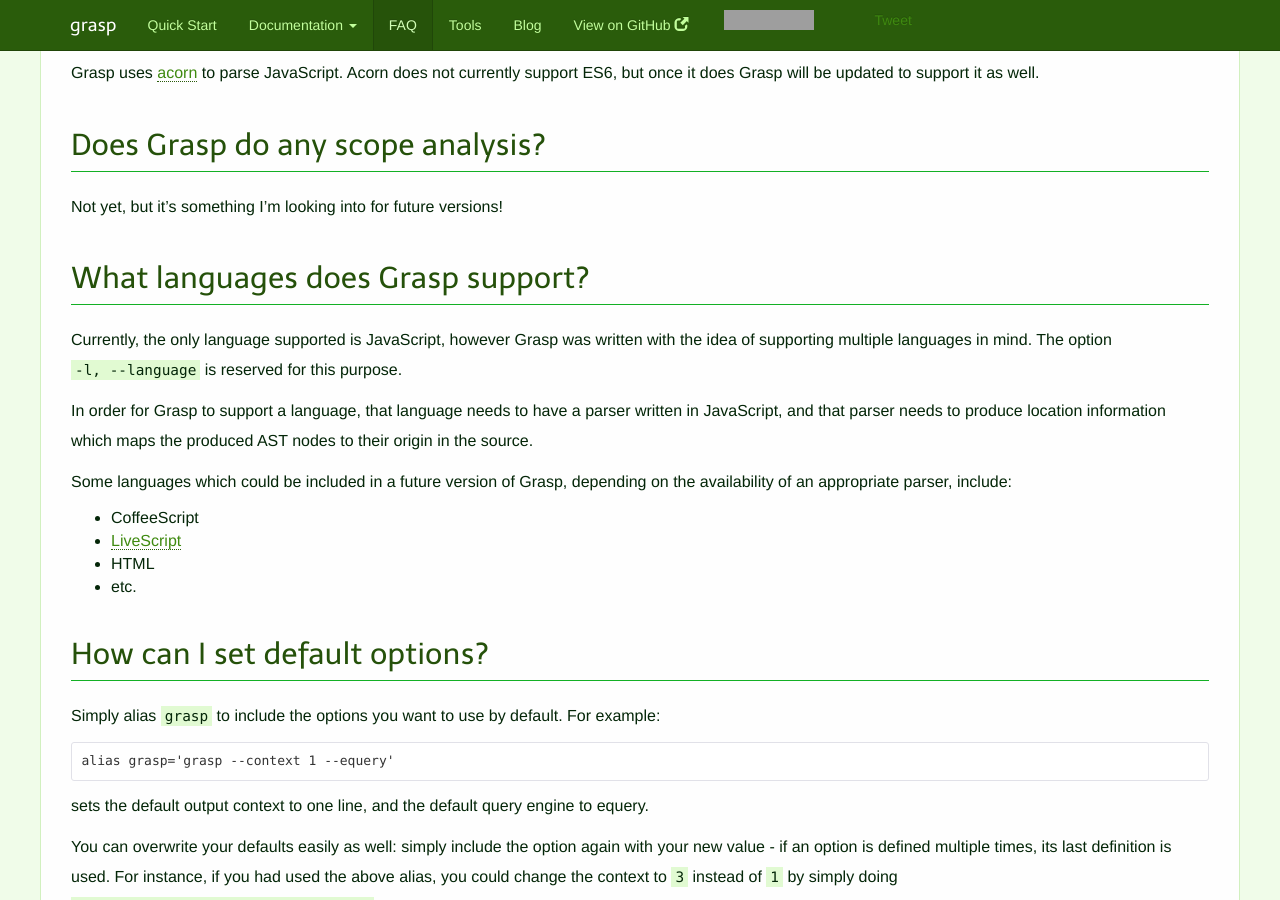
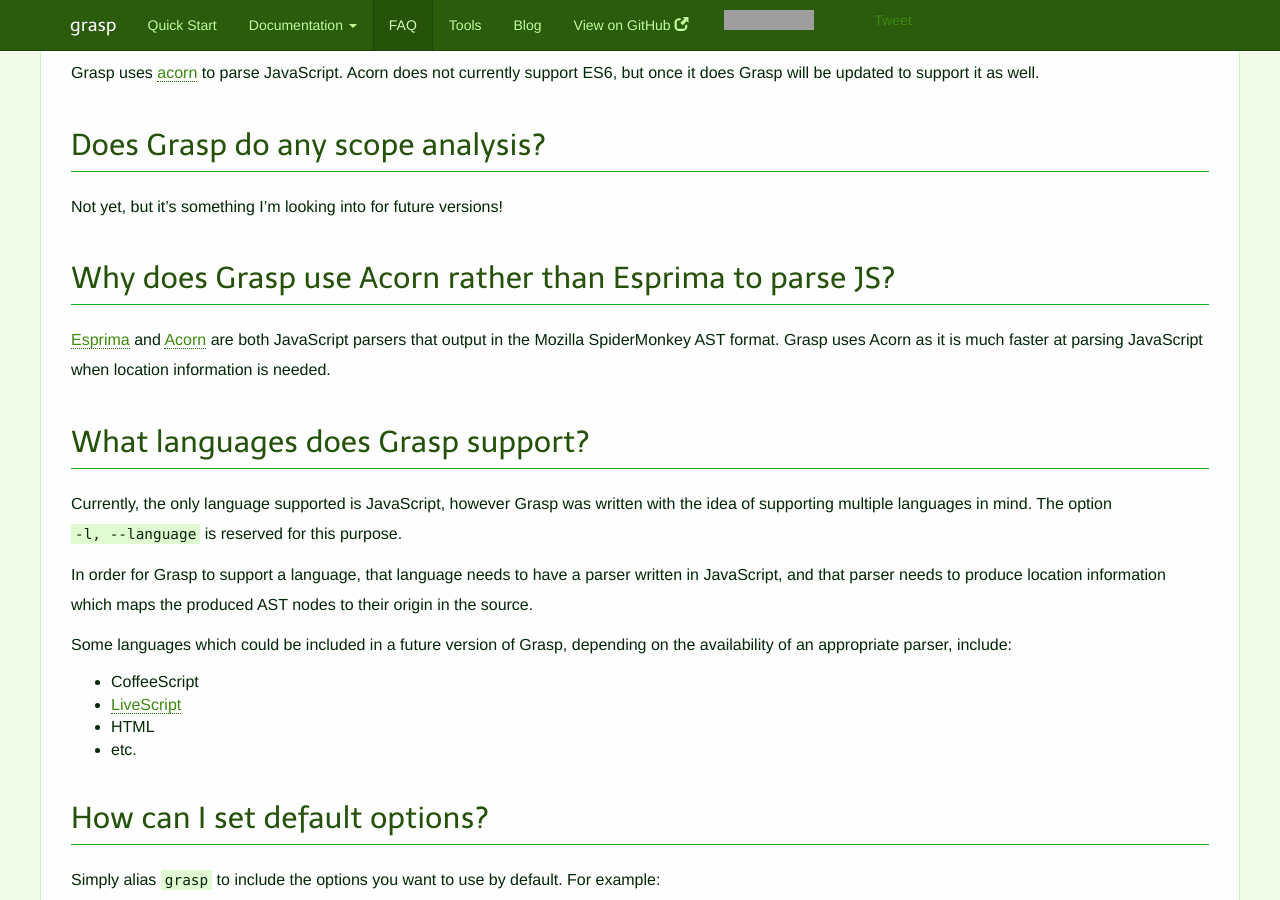
Before and after one commit to gkz/grasp, a Jekyll site: the page built from faq.md, in a window 1280 px wide and 900 px high, scrolled down 1465 px. Built offline with Jekyll 4.4.1, drawn with Linux system fonts in a browser that asks for light colours; comment, search, counter and statistics services are not loaded; grey boxes are pictures that could not be loaded.

Commit message:
add faq note about why acorn not esprima

```diff
--- a/faq.md
+++ b/faq.md
@@ -59,6 +59,9 @@
 ## Does Grasp do any scope analysis?
 Not yet, but it's something I'm looking into for future versions!
 
+## Why does Grasp use Acorn rather than Esprima to parse JS?
+[Esprima](http://esprima.org/) and [Acorn](https://github.com/marijnh/acorn) are both JavaScript parsers that output in the Mozilla SpiderMonkey AST format. Grasp uses Acorn as it is much faster at parsing JavaScript when location information is needed.
+
 ## What languages does Grasp support?
 Currently, the only language supported is JavaScript, however Grasp was written with the idea of supporting multiple languages in mind. The option `-l, --language` is reserved for this purpose.
 
```
